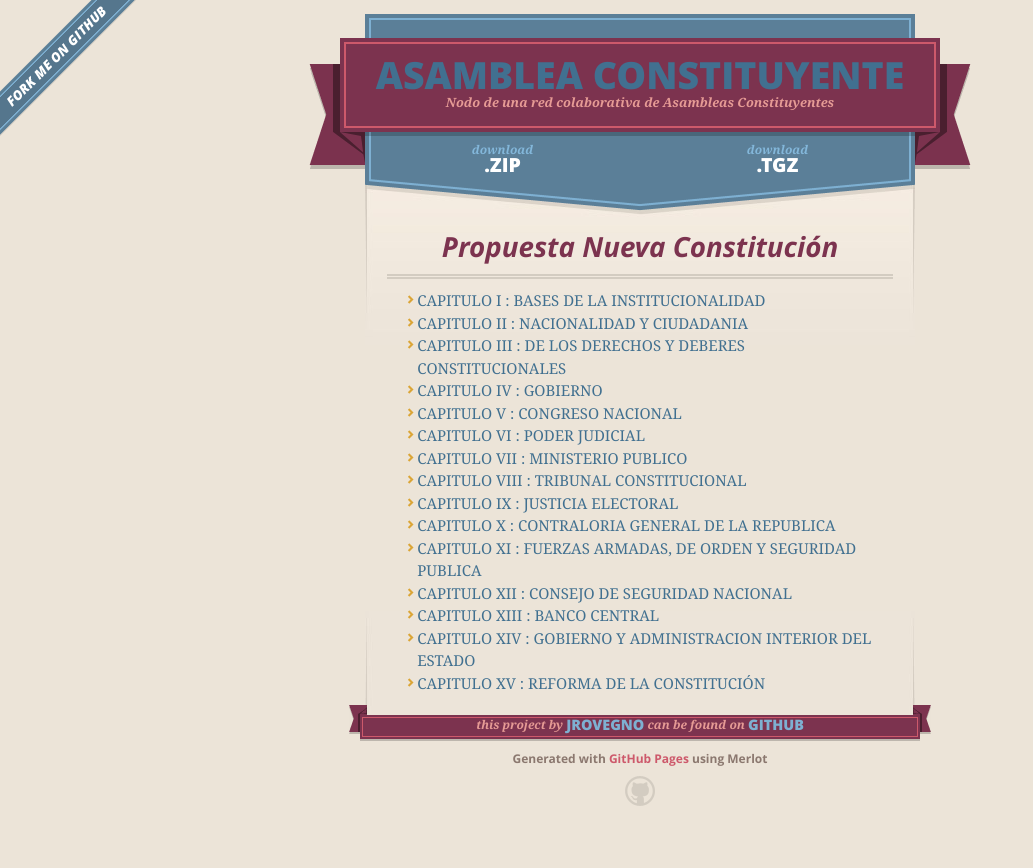
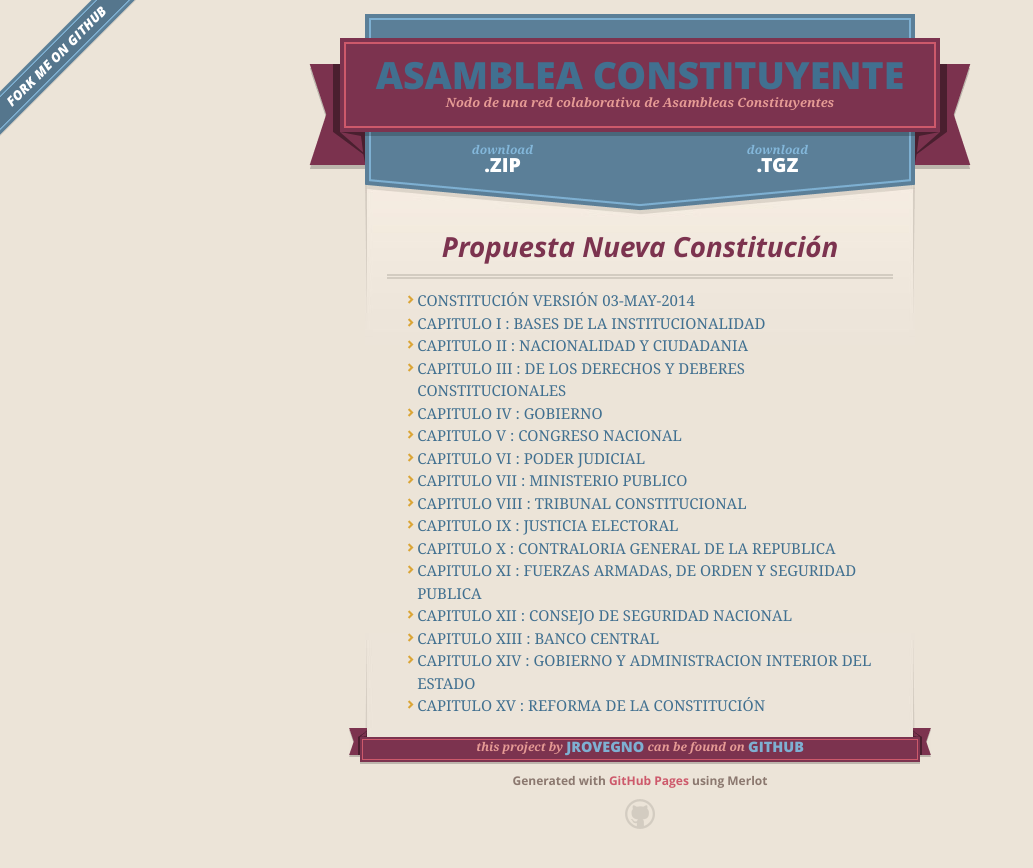
Before and after one commit to jrovegno/AC, a Jekyll site: the page built from index.md, in a window 1280 px wide. Shown: the top 868 px of the page, without its empty margins (0-1033 px from the left). Built offline with Jekyll 4.4.1, drawn with Linux system fonts in a browser that asks for light colours; nearby versions of some CDN libraries.

Commit message:
Agrega YAML front matter block a 03-MAY-2014-DTO-100_22-SEP-2005

```diff
--- a/capitulos/03-MAY-2014-DTO-100_22-SEP-2005.md
+++ b/capitulos/03-MAY-2014-DTO-100_22-SEP-2005.md
@@ -1,3 +1,8 @@
+---
+title: "CONSTITUCIÓN VERSIÓN 03-MAY-2014"
+layout: default
+---
+
 # Capítulo I #
 ## BASES DE LA INSTITUCIONALIDAD ##
 
```
